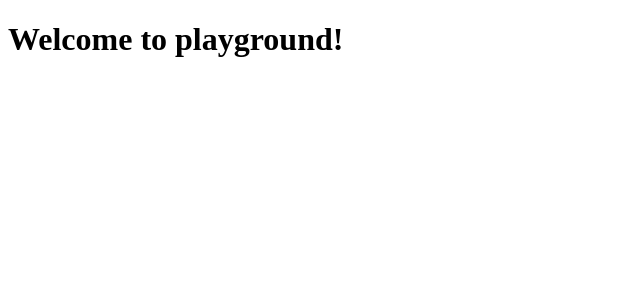
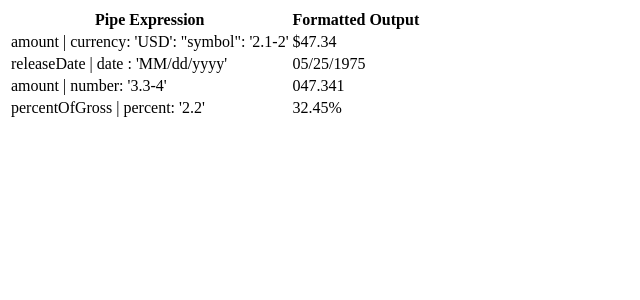
Before and after one commit to craigmckeachie/a9_demos, an Angular app: page / in a window 1280 px wide. Shown: the top 300 px of the page, without its empty margins (0-640 px from the left). Built offline with nearby package versions, Linux system fonts and the light colour scheme.

Commit message:
complete

```diff
--- a/src/app/app.component.ts
+++ b/src/app/app.component.ts
@@ -3,13 +3,35 @@ import { Component } from '@angular/core';
 @Component({
   selector: 'app-root',
   template: `
-      <h1>
-        Welcome to {{title}}!
-      </h1>
-    <router-outlet></router-outlet>
+
+      <table>
+          <tr>
+              <th>Pipe Expression</th>
+              <th>Formatted Output</th>
+          </tr>
+          <tr>
+              <td>amount | currency: 'USD': "symbol": '2.1-2'</td>
+              <td>{{amount | currency: 'USD': "symbol": '2.1-2'}}</td>
+          </tr>
+          <tr>
+              <td>releaseDate | date : 'MM/dd/yyyy'</td>
+              <td>{{releaseDate | date : 'MM/dd/yyyy'}}</td>
+          </tr>
+          <tr>
+              <td>amount | number: '3.3-4'</td>
+              <td>{{amount | number: '3.3-4'}}</td>
+          </tr>
+          <tr>
+              <td>percentOfGross | percent: '2.2'</td>
+              <td>{{percentOfGross | percent: '2.2'}}</td>
+          </tr>
+      </table>
+
   `,
   styles: []
 })
 export class AppComponent {
-  title = 'playground';
+  amount = 47.341;
+  releaseDate: Date = new Date(1975, 4, 25);
+  percentOfGross = 0.3245;
 }
```
